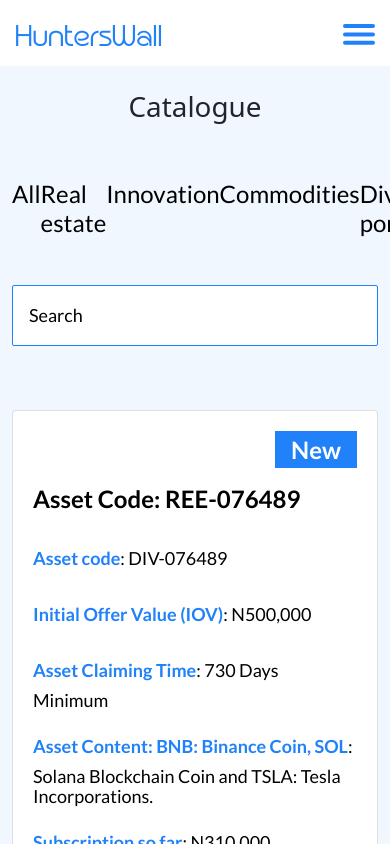
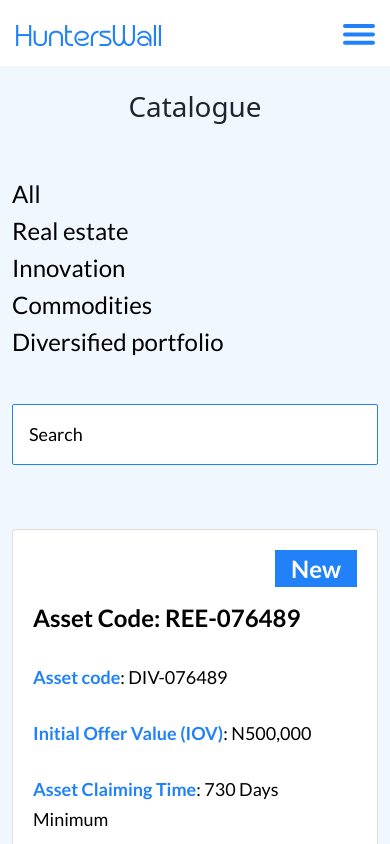
Before and after one commit to Dreezy305/HuntersWall, a Next.js app: page /catalogue in a window 390 px wide. Shown: the top 844 px of the page. Built offline with nearby package versions, Linux system fonts and the light colour scheme.

Commit message:
catalogue  section

```diff
--- a/pages/catalogue.js
+++ b/pages/catalogue.js
@@ -9,7 +9,7 @@ function Catalogue() {
       <section className="catalogue pt-4">
         <h1 className="text-center catalogue_title">Catalogue</h1>
         <div className="container">
-          <div className="pt-5 pb-4 pe-lg-5 d-flex flex-row justify-content-between catalogue_row">
+          <div className="pt-5 pb-4 pe-lg-5 pt-5 pb-4 pe-lg-5 d-lg-flex flex-lg-row justify-content-lg-between catalogue_row d-md-flex flex-md-row justify-content-md-between">
             <h6 className="tabs">All</h6>
 
             <h6 className="tabs">Real estate</h6>
```
